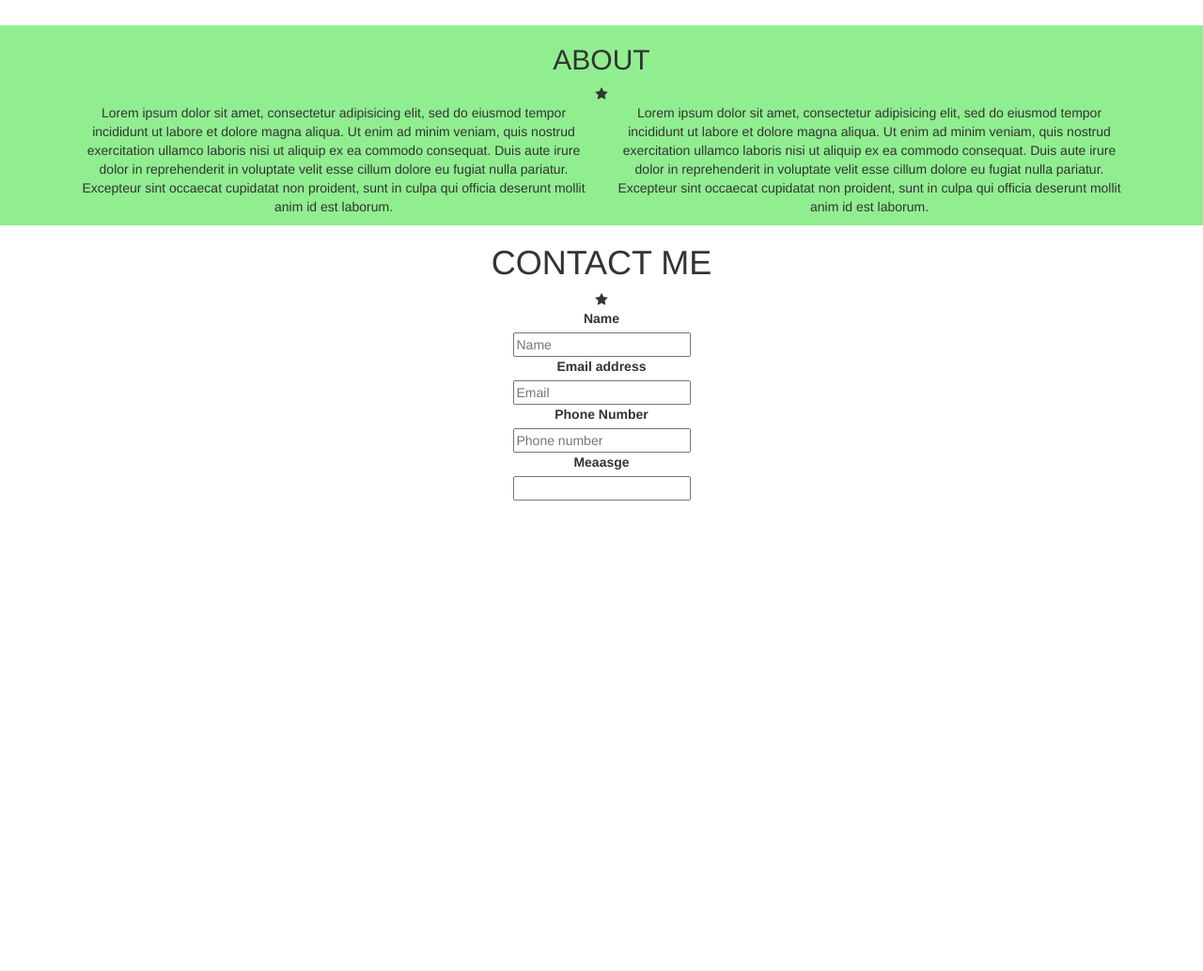
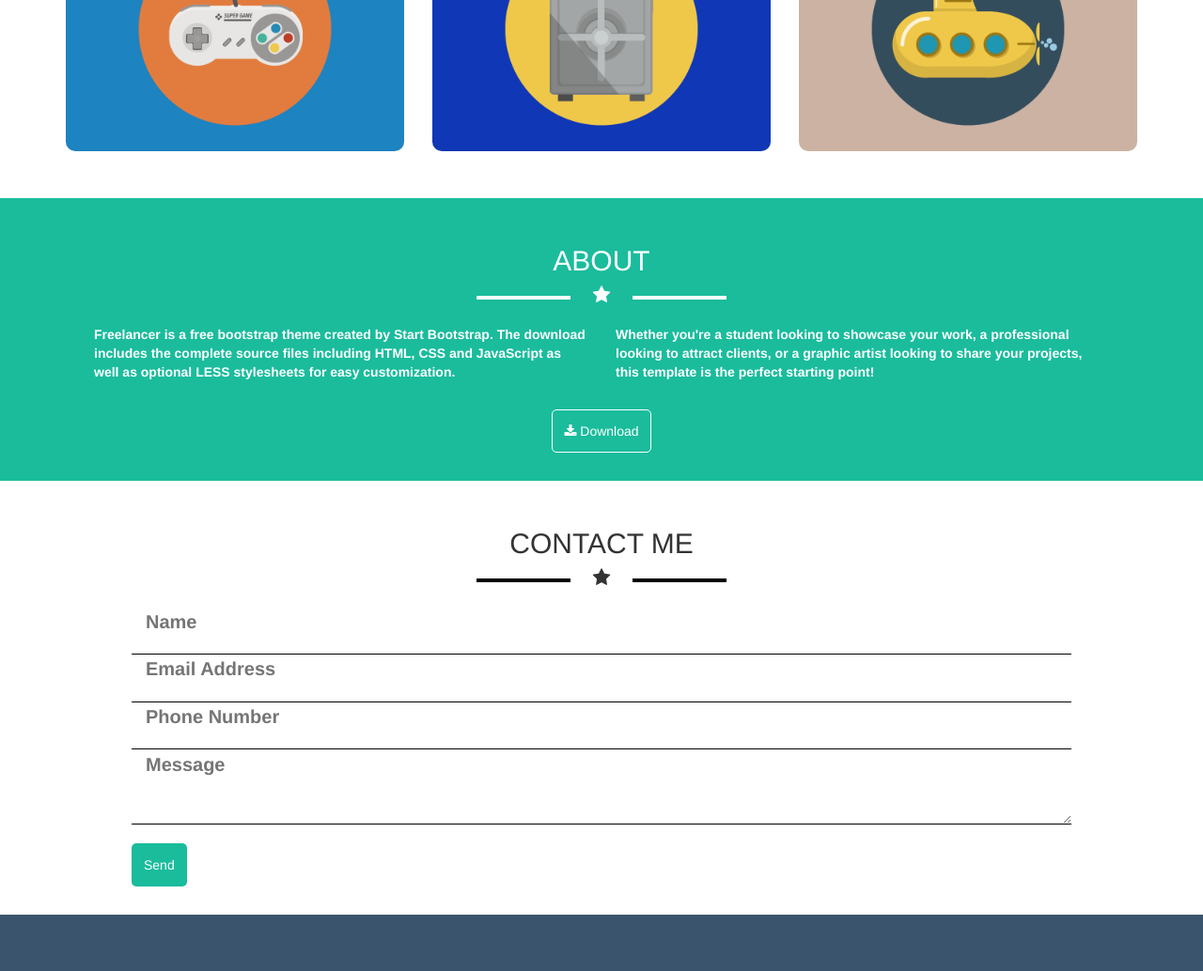
Before and after one commit to rakhan177/html-css-bootstrap-freelancer, a plain HTML site: page index.html in a window 1280 px wide. Shown: the part 1036-2070 px from the top of the page at 94% size. Before the commit the page ends 1569 px from the top, so only its background shows below. Drawn offline with nearby package versions, Linux system fonts and the light colour scheme.

Commit message:
miglioramenti

```diff
--- a/css/style.css
+++ b/css/style.css
@@ -1,34 +1,95 @@
-header{
+nav{
   height: 80px;
-  background-color: pink;
+  background-color: #2C3E50;
 }
 
-main > section{
+header, main > section, footer{
+  padding-top: 30px;
+  padding-bottom: 30px;
+  font-weight: bold;
+}
+
+header, section:nth-child(2), footer, .btn{
+  color: #fff;
+}
+
+header, main section:nth-child(2), .btn-2{
+  background-color: #1ABC9C;
+}
+
+main > section:nth-child(2), main > section:nth-child(3){
+  padding-left: 100px;
+  padding-right: 100px;
+}
+
+header img{
+  height: 250px;
+}
+
+main img{
+  width: 100%;
+  border-radius: 10px;
+  margin-bottom: 20px;
+}
+
+.title{
   text-align: center;
 }
 
-main > section:first-child{
-  background-color: lightgreen;
-  color: #fff;
-}
-
-main > section:first-child img{
-  height: 200px;
-}
-
-main > section:nth-child(2){
-}
-
-main > section:nth-child(2) img{
-  width: 100%;
-  border-radius: 5px;
-}
-
-.sect-img{
+.pdt{
   padding-top: 20px;
 }
 
-main > section:nth-child(3){
-  background-color: lightgreen;
+.pdb{
+  padding-bottom: 20px;
+}
+
+.btn{
+  border-radius: 5px;
+  padding: 12px;
+}
+
+.btn-1{
+  border: 1px solid #fff;
   margin-top: 30px;
 }
+
+.btn-2{
+  margin-top: 20px;
+}
+
+.star > i{
+  font-size: 20px;
+}
+
+.star:before, .star:after {
+  background-color: black;
+  content: '';
+  display: inline-block;
+  height: 4px;
+  width: 100px;
+  vertical-align: middle;
+  margin-left: 20px;
+  margin-right: 20px;
+}
+
+.star-white:before, .star-white:after{
+  background-color: #fff;
+}
+
+input, textarea {
+  font-size: 20px;
+  padding-bottom: 20px;
+  border: none;
+  border-bottom: 1px solid black;
+}
+
+footer{
+  background-color: #3A546D;
+}
+
+@media screen and (max-width: < 768px){
+  main > section:nth-child(2) > .row > div:nth-of-type(2){
+    padding-top: 20px;
+  }
+}
--- a/index.html
+++ b/index.html
@@ -9,118 +9,99 @@
     <link rel="stylesheet" href="css/style.css">
   </head>
   <body>
+
+    <nav class="container-fluid">
+
+    </nav>
+
+    <!-- header -->
     <header class="container-fluid">
-      cfvgb
-    </header>
-    <main>
-
-      <section class="container-fluid">
-        <div class="container">
-          <div class="row">
-            <div class="col-xs-12">
+      <div class="title">
         <img src="img/avataaars.svg">
-              <h1 class="col-xs-12">START BOOTSRAP</h1>
-              <div class="col-xs-12 star">
+        <h1>START BOOTSTRAP</h1>
+        <div class="star star-white">
           <i class="fa fa-star" aria-hidden="true"></i>
         </div>
-              <div>GRAPHIC ARTIST - WEB DESIGNER - ILLUSTRATOR</div>
+        <div class="pdt">GRAPHIC ARTIST - WEB DESIGNER - ILLUSTRATOR</div>
       </div>
+    </header>
+    <!-- / header -->
+    <main>
+      <!-- sezione 1 -->
+      <section class="container">
+        <div class="title">
+          <h2>PORTFOLIO</h2>
+          <div class="star">
+            <i class="fa fa-star" aria-hidden="true"></i>
+          </div>
+        </div>
+        <div class="row pdt">
+          <div class="col-xs-12 col-sm-6 col-md-4">
+            <img src="img/image1.png">
+          </div>
+          <div class="col-xs-12 col-sm-6 col-md-4">
+            <img src="img/image2.png">
+          </div>
+          <div class="col-xs-12 col-sm-6 col-md-4">
+            <img src="img/image3.png">
+          </div>
+          <div class="col-xs-12 col-sm-6 col-md-4">
+            <img src="img/image4.png">
+          </div>
+          <div class="col-xs-12 col-sm-6 col-md-4">
+            <img src="img/image5.png">
+          </div>
+          <div class="col-xs-12 col-sm-6 col-md-4">
+            <img src="img/image6.png">
           </div>
         </div>
       </section>
-
+      <!-- /sezione 1 -->
+      <!-- sezione2 -->
       <section class="container-fluid">
-        <div class="container">
-          <div class="row">
-            <div class="col-xs-12">
-              <h2>PORTFOLIO</h2>
-              <div>
+        <div class="title">
+          <h2>ABOUT</h2>
+          <div class="star star-white pdb">
             <i class="fa fa-star" aria-hidden="true"></i>
           </div>
         </div>
-            <div class="col-xs-12 col-sm-6 col-md-4 sect-img">
-              <img src="img/image1.png">
+        <div class="row">
+          <div class="col-xs-12 col-sm-6">
+            Freelancer is a free bootstrap theme created by Start Bootstrap. The download includes the complete source files including HTML, CSS and JavaScript as well as optional LESS stylesheets for easy customization.
           </div>
-            <div class="col-xs-12 col-sm-6 col-md-4 sect-img">
-              <img src="img/image2.png">
-            </div>
-            <div class="col-xs-12 col-sm-6 col-md-4 sect-img">
-              <img src="img/image3.png">
-            </div>
-            <div class="col-xs-12 col-sm-6 col-md-4 sect-img">
-              <img src="img/image4.png">
-            </div>
-            <div class="col-xs-12 col-sm-6 col-md-4 sect-img">
-              <img src="img/image5.png">
-            </div>
-            <div class="col-xs-12 col-sm-6 col-md-4 sect-img">
-              <img src="img/image6.png">
+          <div class="col-xs-12 col-sm-6">
+            Whether you're a student looking to showcase your work, a professional looking to attract clients, or a graphic artist looking to share your projects, this template is the perfect starting point!
           </div>
         </div>
+        <div class="title">
+          <a href="#" class="btn btn-1"><i class="fa fa-download" aria-hidden="true"></i> Download</a>
         </div>
       </section>
-
-      <section class="container-fluid">
-        <div class="container">
-          <div class="row">
-            <div class="col-xs-12">
-              <h2>ABOUT</h2>
-              <div>
+      <!-- /sezione 2 -->
+      <!-- sezione 3 -->
+      <section class="container">
+        <div class="title">
+          <h2>CONTACT ME</h2>
+          <div class="star pdb">
             <i class="fa fa-star" aria-hidden="true"></i>
           </div>
-              <p class="col-sm-6">Lorem ipsum dolor sit amet, consectetur adipisicing elit, sed do eiusmod tempor incididunt ut labore et dolore magna aliqua. Ut enim ad minim veniam, quis nostrud exercitation ullamco laboris nisi ut aliquip ex ea commodo consequat. Duis aute irure dolor in reprehenderit in voluptate velit esse cillum dolore eu fugiat nulla pariatur. Excepteur sint occaecat cupidatat non proident, sunt in culpa qui officia deserunt mollit anim id est laborum.</p>
-              <p class="col-sm-6">Lorem ipsum dolor sit amet, consectetur adipisicing elit, sed do eiusmod tempor incididunt ut labore et dolore magna aliqua. Ut enim ad minim veniam, quis nostrud exercitation ullamco laboris nisi ut aliquip ex ea commodo consequat. Duis aute irure dolor in reprehenderit in voluptate velit esse cillum dolore eu fugiat nulla pariatur. Excepteur sint occaecat cupidatat non proident, sunt in culpa qui officia deserunt mollit anim id est laborum.</p>
         </div>
-          </div>
-        </div>
+        <form class="row" action="index.html" method="post">
+          <input class="col-xs-12" type="text" placeholder="Name">
+          <input class="col-xs-12" type="text" placeholder="Email Address">
+          <input class="col-xs-12" type="text" placeholder="Phone Number">
+          <textarea class="col-xs-12" placeholder="Message"></textarea>
+          <button type="button" class="btn btn-2">Send</button>
+        </form>
       </section>
-
-      <section class="container">
-        <div class="row">
-          <div class="col-xs-12">
-            <h1>CONTACT ME</h1>
-            <div>
-              <i class="fa fa-star" aria-hidden="true"></i>
-            </div>
+      <!-- /sezione 3 -->
+    </main>
+    <!-- /main -->
+    <!-- footer -->
+    <footer>
 
 
-<form>
-  <div>
-    <label>Name</label>
-    <div>
-      <input type="name" placeholder="Name">
-
-    </div>
-  </div>
-  <div>
-    <label>Email address</label>
-    <div>
-      <input type="email" placeholder="Email">
-
-    </div>
-  </div>
-  <div>
-    <label>Phone Number</label>
-    <div>
-      <input type="Phone" placeholder="Phone number">
-
-    </div>
-  </div>
-  <div>
-    <label>Meaasge</label>
-    <div>
-      <input type="text">
-
-    </div>
-  </div>
-
-
-
-
-</form>
-          </>
-        </div>
-      </section>
-    </main>
+    </footer>
+    <!-- /footer -->
   </body>
 </html>
```
Lines whose indentation alone changed are shown as unchanged.
